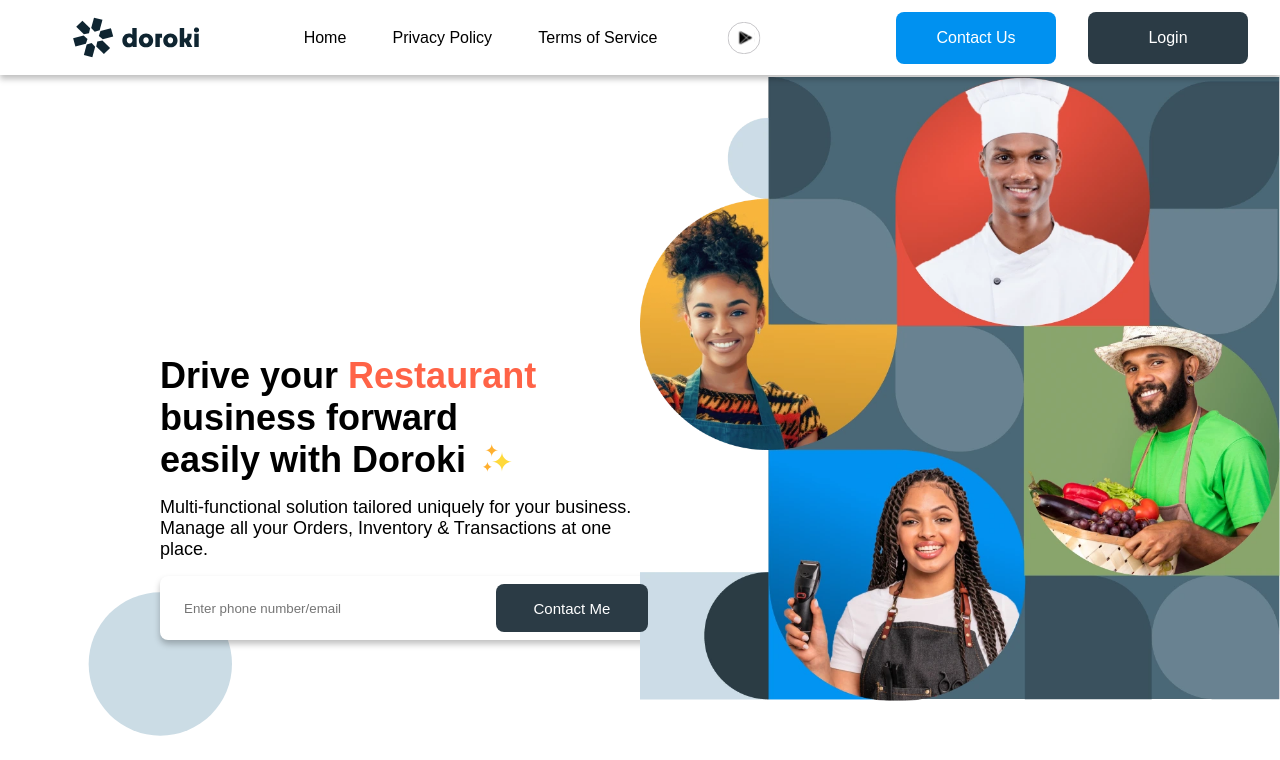
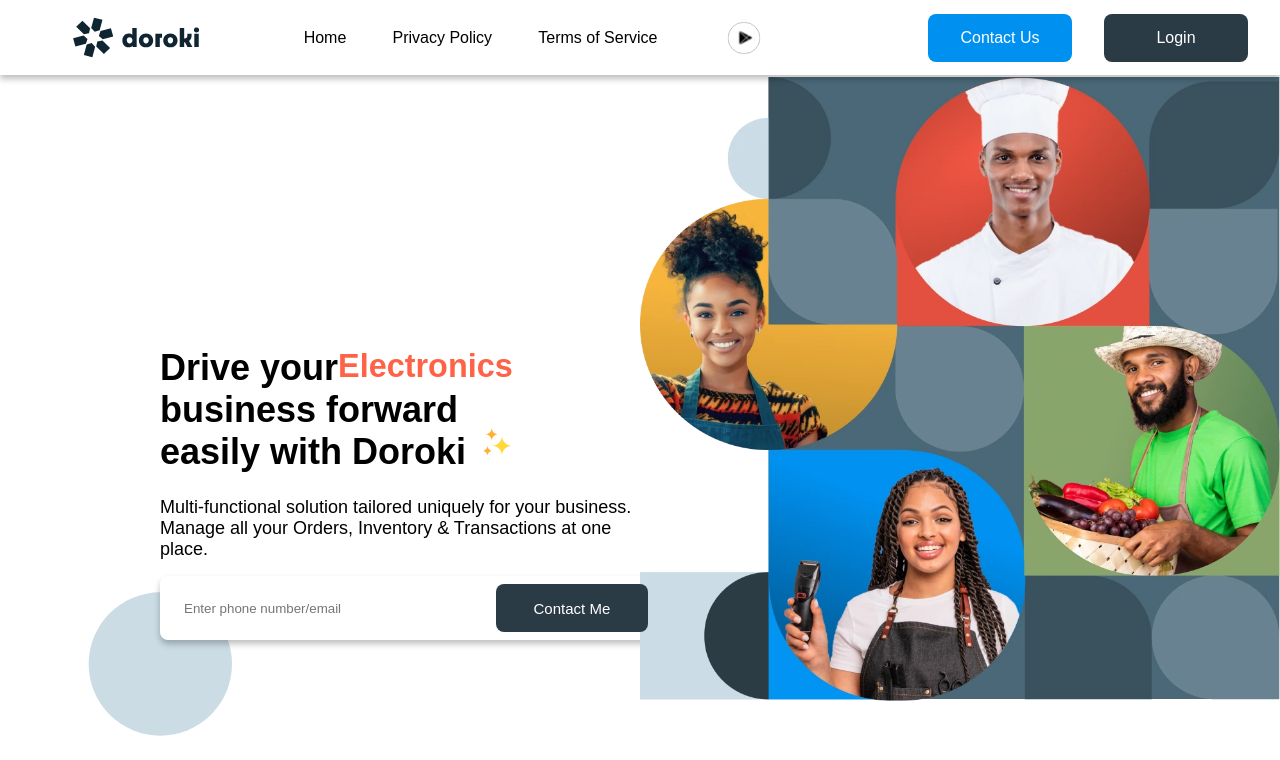
Before and after one commit to babureddy-ui/sadad, a Next.js app: page / in a window 1280 px wide. Shown: the top 760 px of the page. Built offline with nearby package versions, Linux system fonts and the light colour scheme.

Commit message:
Animations

```diff
--- a/src/components/homePage/HomePage.jsx
+++ b/src/components/homePage/HomePage.jsx
@@ -171,7 +171,19 @@
           </div>
           <div style={{ width: "30rem",left: "10rem",bottom: "9rem",position: "absolute",fontSize: "18px", }}>
             <div style={{display:"flex"}}>
-            <h1 style={{margin:"1rem 0"}}> Drive your <span style={{color:'#FF6347',}}>Restaurant </span>business forward <br />easily with Doroki </h1> <div style={{height:"30px", width:"30px", position:"absolute", top:"6.5rem",right:"8rem"}}><Image src='/assets/stars.svg' fill/></div></div>
+            <h1 className={styles.headline}> Drive your
+        <span className={styles.animated_text}>
+          <span className={styles.text_wrapper}>
+            Restaurant<br />
+            Grocery <br />
+            Retail<br />
+            Spa & Salon <br />
+            Electronics
+
+          </span>
+        </span>  business forward <br /> easily with Doroki
+      </h1> <div style={{height:"30px", width:"30px", position:"absolute", top:"6.5rem",right:"8rem"}}>
+              <Image src='/assets/stars.svg' fill/></div></div>
             <p>
               Multi-functional solution tailored uniquely for your business. Manage all your
               Orders, Inventory & Transactions at one place.
--- a/src/components/homePage/HomePage.module.css
+++ b/src/components/homePage/HomePage.module.css
@@ -1,6 +1,57 @@
+.headline {
+  margin: 1.5rem 0;
+}
+
+.animated_text {
+  color: #FF6347;
+  position: relative;
+  display: inline-block;
+  height: 1em;
+  overflow: hidden;
+  font-size: 0.9em;
+  /* text-align: center; */
+  align-items: center;
+}
+
+.text_wrapper {
+  display: inline-block;
+  animation: scrollNames 30s steps(5) infinite;
+  white-space: nowrap;
+  transform: translateY(0%);
+  animation-delay: 0s;
+}
+
+.icon_wrapper {
+  height: 30px;
+  width: 30px;
+  position: absolute;
+  top: 6.5rem;
+  right: 8rem;
+}
+
+@keyframes scrollNames {
+  0% {
+    transform: translateY(0%);
+  }
+  25% {
+    transform: translateY(-100%);
+  }
+  50% {
+    transform: translateY(-200%);
+  }
+  75% {
+    transform: translateY(-300%);
+  }
+  100% {
+    transform: translateY(0%);
+  }
+}
+
+
 .marquee_section {
     margin-top: 3rem;
   }
+
 
   .section_heading {
     width: fit-content;
--- a/src/components/navBar/NavigationBar.jsx
+++ b/src/components/navBar/NavigationBar.jsx
@@ -20,8 +20,8 @@
           </div>
           <div style={{display:'flex', gap:"2rem"}}>
 
-            <BlueButton text="Contact Us" style={{ padding: "1rem  2rem",  width:"10rem", height:"3.25rem", }}/>
-            <BlackButton text="Login" style={{ padding: "1rem  2.6rem",  width:"10rem", height:"3.25rem"}}/>
+            <BlueButton text="Contact Us" style={{width:"9rem", height:"3rem", }}/>
+            <BlackButton text="Login" style={{width:"9rem", height:"3rem"}}/>
           </div>
         </div>
       </div>
--- a/src/pages/HiddenPowers.jsx
+++ b/src/pages/HiddenPowers.jsx
@@ -102,13 +102,13 @@
                 borderElement.style.borderLeftColor = ele.tagColor;
                 }
             }} >
-            {/* Icon */}
             <div style={{width: "50px", height: "50px",position: "relative",left:"0"}}>
               <Image src={ele.icon} alt={ele.title} fill />
             </div>
             <div
             className="border-element"
-              style={{ borderLeft: `2px solid ${ele.tagColor}`, paddingLeft: "0.5rem",marginTop: "1.5rem", }} >
+              // style={{ borderLeft: `2px solid ${ele.tagColor}`, paddingLeft: "0.5rem",marginTop: "1.5rem", }}
+              >
               <h6
                 style={{ margin: "10px 0",fontSize: "15px",fontWeight: "600", margin:"1.5rem 0"}} >
                 {ele.title}
```
